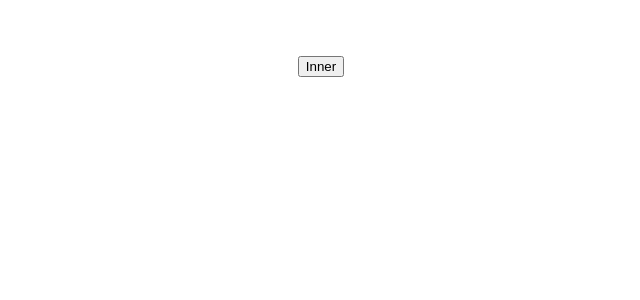
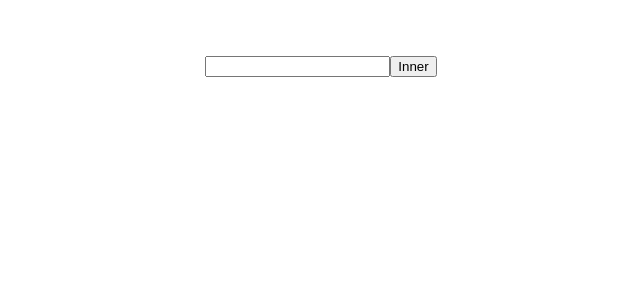
Before and after one commit to RikutoOgaki/write_happily_code-2, a React (Vite) app in the folder ioc/: page / in a window 1280 px wide. Shown: the top 300 px of the page, without its empty margins (319-959 px from the left). Built offline with nearby package versions, Linux system fonts and the light colour scheme.

Commit message:
React text add

```diff
--- a/ioc/src/text.jsx
+++ b/ioc/src/text.jsx
@@ -6,6 +6,7 @@ function text() {
   return (
     <div>
       <p>{Txt}</p>
+      <input type="text" />
       <button onClick={()=>setTxt()}>Inner</button>
     </div>
   )
```
